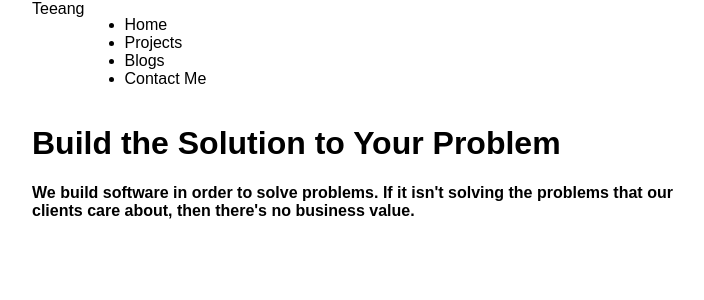
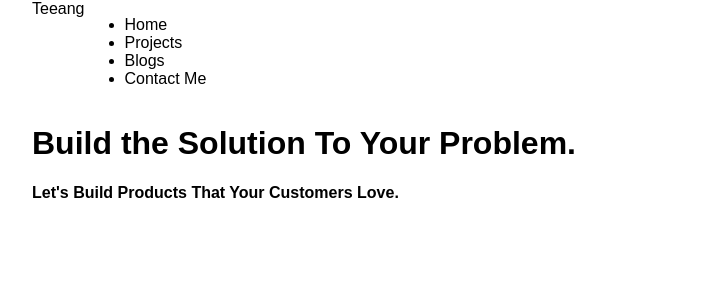
Before and after one commit to davidtaing/portfolio, a Next.js app: page / in a window 1280 px wide. Shown: the top 300 px of the page, without its empty margins (98-802 px from the left). Built offline with nearby package versions, Linux system fonts and the light colour scheme.

Commit message:
refactor: Clean Up Styles in Preparation for Rewrite

```diff
--- a/src/features/Header/components/Header.tsx
+++ b/src/features/Header/components/Header.tsx
@@ -8,7 +8,9 @@ export function Header() {
         <nav className="nav-menu flex">
           <Link href="/" passHref={true}>
             <Link href="/">
-              <a className="nav-menu__logo">Teeang</a>
+              <a className="nav-menu__logo">
+                <span className="text--underline">Tee</span>ang
+              </a>
             </Link>
           </Link>
           <ul className="nav-menu__list">
--- a/src/pages/index.tsx
+++ b/src/pages/index.tsx
@@ -1,31 +1,21 @@
 import type { NextPage } from "next";
 import { Header } from "../features/Header";
-import styled from "styled-components";
-
-const StyledDiv = styled.div`
-  display: grid;
-  grid-template-columns: 2fr 1fr;
-`;
 
 const Home: NextPage = () => {
   return (
     <div className="homepage">
       <Header />
       <div className="wrapper">
-        <StyledDiv className="grid">
+        <div className="grid">
           <div>
             <h1 className="hero__headline">
-              <span className="lines">Build</span> the{" "}
-              <span className="text--underline-yellow">Solution</span> to Your{" "}
-              <span className="scribble">Problem</span>
+              Build the Solution To Your Problem.
             </h1>
             <h4 className="hero__subheadline">
-              We build software in order to solve problems. If it isn&apos;t
-              solving the problems that our clients care about, then
-              there&apos;s no business value.
+              Let&apos;s Build Products That Your Customers Love.
             </h4>
           </div>
-        </StyledDiv>
+        </div>
       </div>
     </div>
   );
--- a/src/styles/header/header.css
+++ /dev/null
@@ -1,52 +0,0 @@
-header {
-  border-bottom: 2px solid var(--gray-primary);
-  height: 60px;
-}
-
-.nav-menu__logo {
-  font-size: 1.5rem;
-  font-weight: 500;
-  margin: auto 0;
-}
-
-.nav-menu__list {
-  display: inline-flex;
-  justify-content: flex-end;
-  gap: 1.5rem;
-  padding: 0;
-  margin-left: auto;
-}
-
-.nav-menu__item {
-  color: var(--gray-primary);
-  list-style: none;
-  display: inline;
-}
-
-.hero__headline {
-  color: var(--gray-dark);
-  font-size: 6rem;
-  font-weight: 300;
-  letter-spacing: -1.5%;
-  margin: 3.375rem 0 0 0;
-}
-
-.hero__subheadline {
-  color: var(--gray-primary);
-}
-
-.text--underline-yellow {
-  text-decoration: underline;
-  text-decoration-color: var(--yellow);
-}
-
-.text--underline-green {
-  text-decoration: underline;
-  text-decoration-color: var(--green);
-}
-
-.scribble {
-  background-image: url("/Scribble.svg");
-  background-repeat: no-repeat;
-  background-position: bottom;
-}
```
